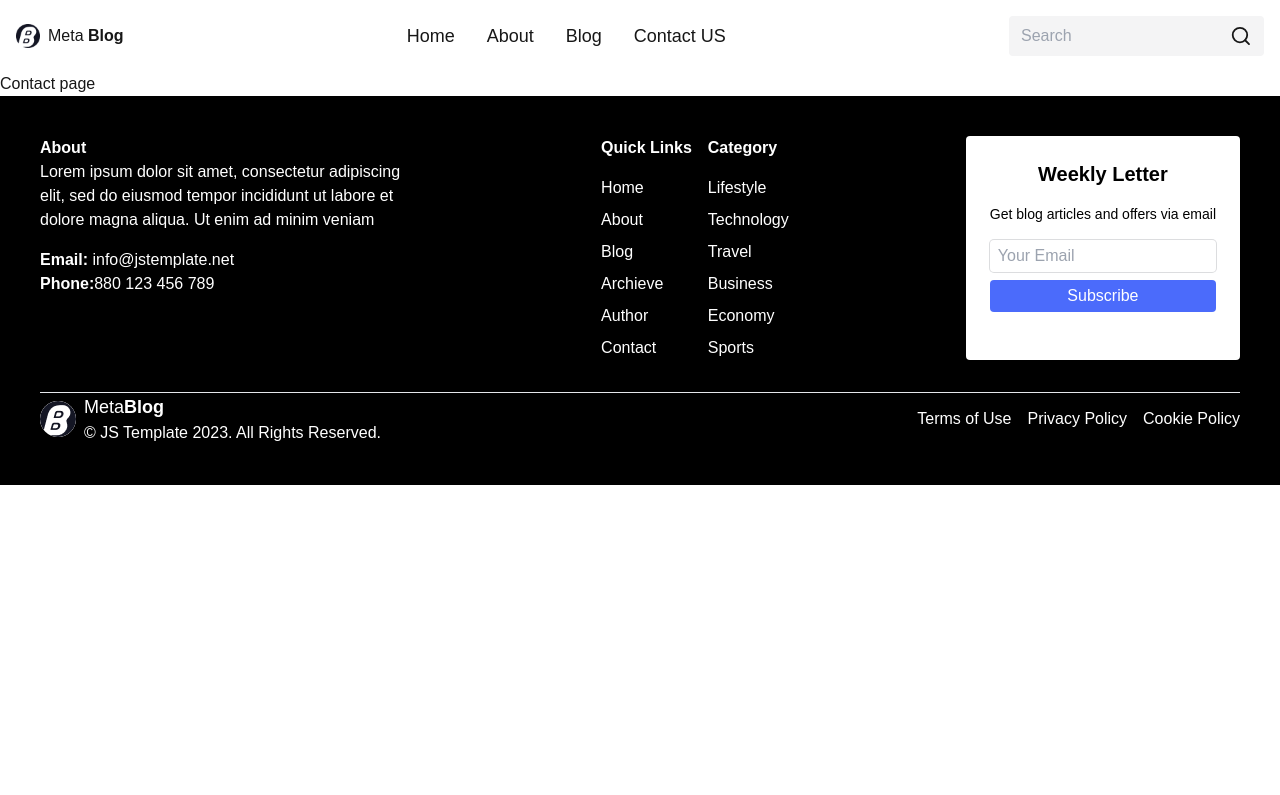
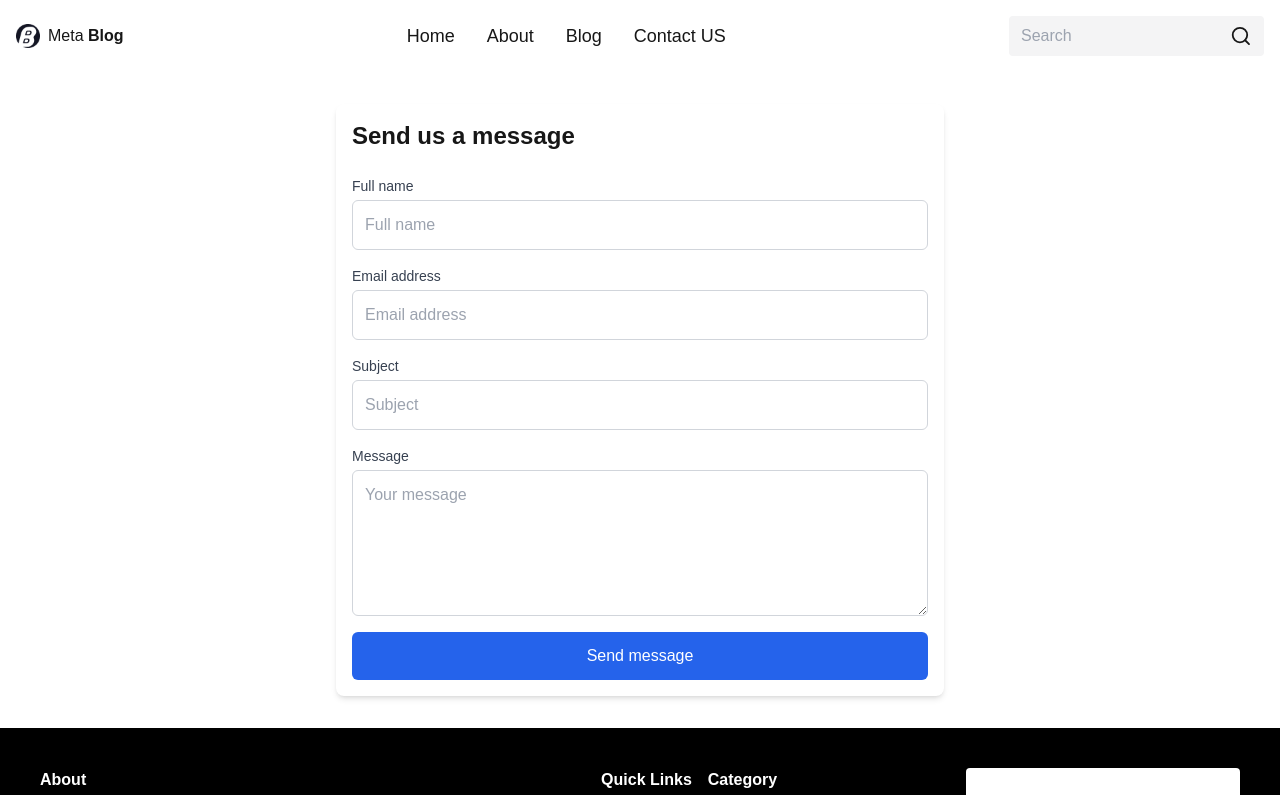
Before and after one commit to Gulshan-koondhar/MileStone-3---Assignemnt, a Next.js app: page /contact in a window 1280 px wide. Shown: the top 795 px of the page. Built offline with nearby package versions, Linux system fonts and the light colour scheme.

Commit message:
add about & contact Page

```diff
--- a/app/about/page.tsx
+++ b/app/about/page.tsx
@@ -1,7 +1,18 @@
 import React from "react";
 
 const page = () => {
-  return <div>About Page</div>;
+  return (
+    <div className="max-w-screen-xl mx-auto p-4">
+      <div>
+        <h1 className="text-4xl font-bold mb-4">About Us</h1>
+        <p className="text-lg text-gray-600">
+          Welcome to our blog! We are passionate about sharing insights,
+          stories, and knowledge through words. Our aim is to bring value to
+          readers by providing thoughtful articles on a variety of topics.
+        </p>
+      </div>
+    </div>
+  );
 };
 
 export default page;
--- a/app/contact/page.tsx
+++ b/app/contact/page.tsx
@@ -1,7 +1,93 @@
+// pages/contact.tsx
 import React from "react";
 
-const page = () => {
-  return <div>Contact page</div>;
+const ContactPage = () => {
+  return (
+    <div className="max-w-screen-xl mx-auto p-4">
+      <div className="flex justify-center items-center p-4">
+        <div className="w-full sm:w-1/2 bg-white p-4 rounded-lg shadow-md">
+          <h2 className="text-2xl font-bold mb-6">Send us a message</h2>
+          <form className="space-y-4">
+            <div>
+              <label
+                htmlFor="name"
+                className="block text-sm font-medium text-gray-700"
+              >
+                Full name
+              </label>
+              <input
+                type="text"
+                name="name"
+                id="name"
+                className="mt-1 block w-full p-3 border border-gray-300 rounded-md"
+                placeholder="Full name"
+                required
+              />
+            </div>
+
+            <div>
+              <label
+                htmlFor="email"
+                className="block text-sm font-medium text-gray-700"
+              >
+                Email address
+              </label>
+              <input
+                type="email"
+                name="email"
+                id="email"
+                className="mt-1 block w-full p-3 border border-gray-300 rounded-md"
+                placeholder="Email address"
+                required
+              />
+            </div>
+
+            <div>
+              <label
+                htmlFor="subject"
+                className="block text-sm font-medium text-gray-700"
+              >
+                Subject
+              </label>
+              <input
+                type="text"
+                name="subject"
+                id="subject"
+                className="mt-1 block w-full p-3 border border-gray-300 rounded-md"
+                placeholder="Subject"
+              />
+            </div>
+
+            <div>
+              <label
+                htmlFor="message"
+                className="block text-sm font-medium text-gray-700"
+              >
+                Message
+              </label>
+              <textarea
+                name="message"
+                id="message"
+                rows={5}
+                className="mt-1 block w-full p-3 border border-gray-300 rounded-md"
+                placeholder="Your message"
+                required
+              />
+            </div>
+
+            <div>
+              <button
+                type="submit"
+                className="w-full bg-blue-600 text-white py-3 px-4 rounded-md hover:bg-blue-700 transition-colors"
+              >
+                Send message
+              </button>
+            </div>
+          </form>
+        </div>
+      </div>
+    </div>
+  );
 };
 
-export default page;
+export default ContactPage;
```
